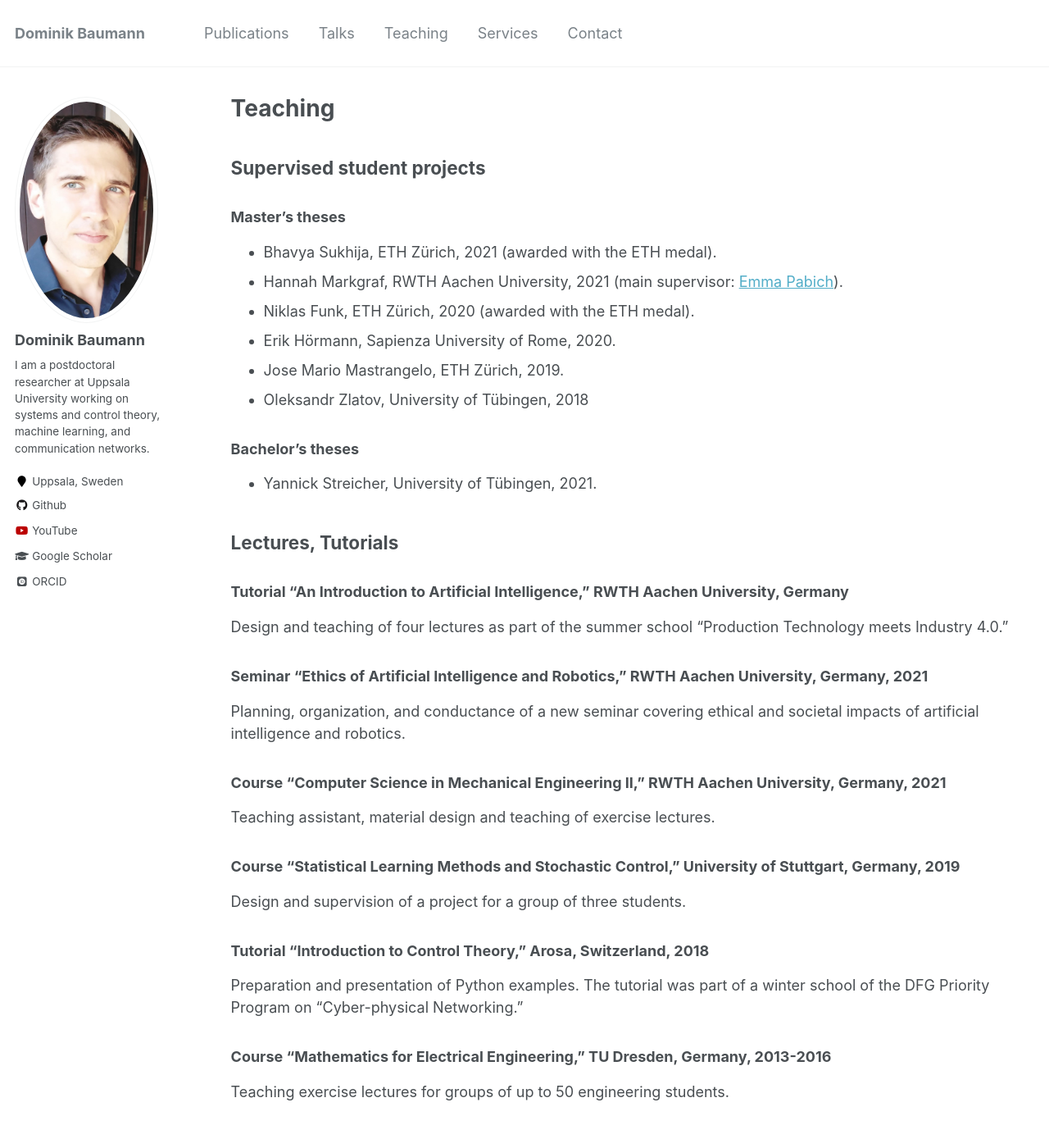
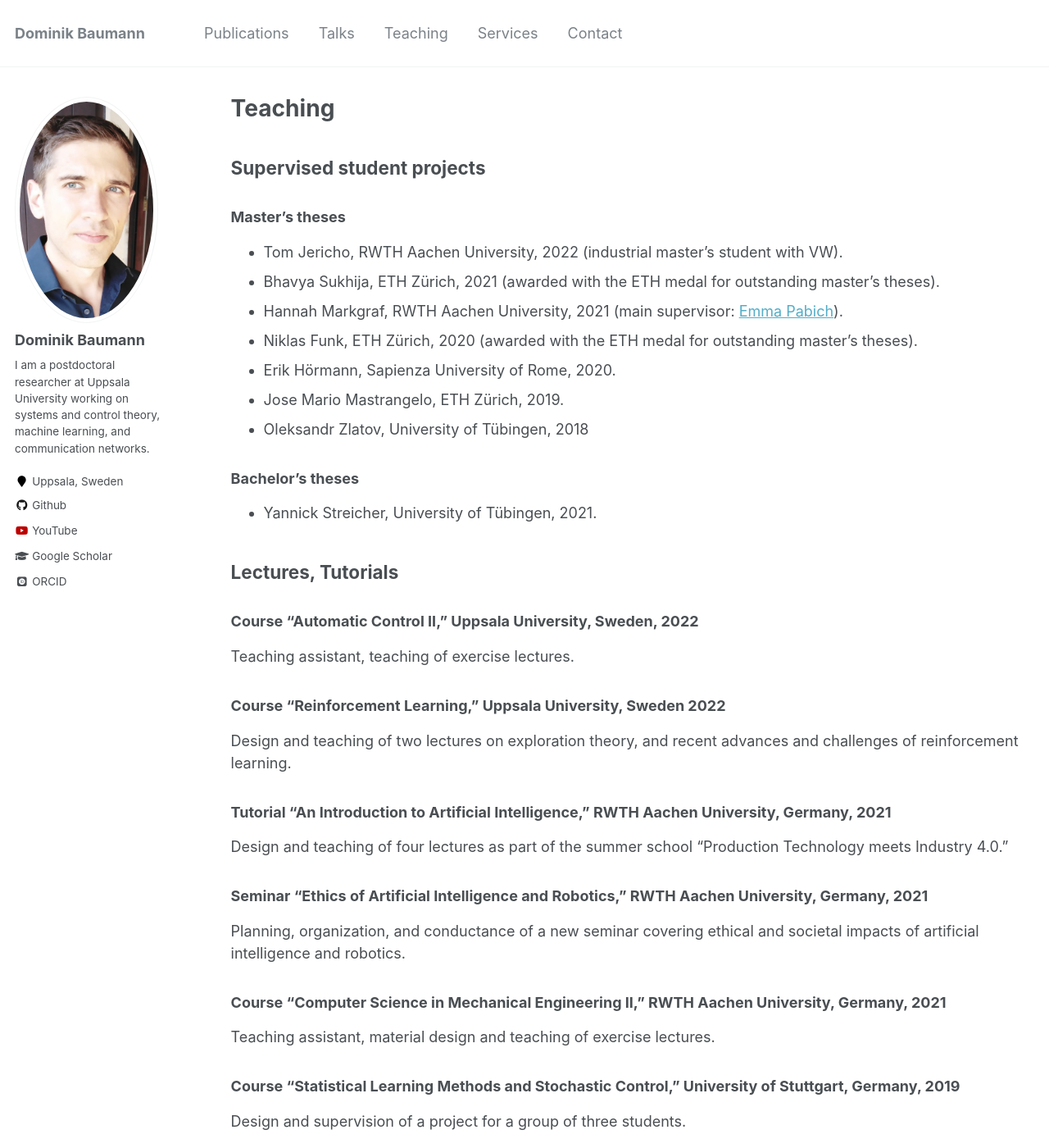
Before and after one commit to baumanndominik/baumanndominik.github.io, a Jekyll site: the page built from _pages/teaching.md, in a window 1280 px wide and 1400 px high. Shown: the whole window at 82% size. Built offline with Jekyll 4.4.1, drawn with Linux system fonts in a browser that asks for light colours; some web fonts are replaced.

Commit message:
teaching updates

```diff
--- a/_pages/teaching.md
+++ b/_pages/teaching.md
@@ -7,9 +7,10 @@ author_profile: true
 
 ## Supervised student projects
 ### Master's theses
-* Bhavya Sukhija, ETH Zürich, 2021 (awarded with the ETH medal).
+* Tom Jericho, RWTH Aachen University, 2022 (industrial master's student with VW).
+* Bhavya Sukhija, ETH Zürich, 2021 (awarded with the ETH medal for outstanding master's theses).
 * Hannah Markgraf, RWTH Aachen University, 2021 (main supervisor: [Emma Pabich](https://www.dsme.rwth-aachen.de/cms/DSME/Das-Institut/Team-CMS-Artikel-/~jlrop/Emma-Pabich/lidx/1/)).
-* Niklas Funk, ETH Zürich, 2020 (awarded with the ETH medal).
+* Niklas Funk, ETH Zürich, 2020 (awarded with the ETH medal for outstanding master's theses).
 * Erik Hörmann, Sapienza University of Rome, 2020.
 * Jose Mario Mastrangelo, ETH Zürich, 2019.
 * Oleksandr Zlatov, University of Tübingen, 2018
@@ -19,7 +20,13 @@ author_profile: true
 
 ## Lectures, Tutorials
 
-### Tutorial "An Introduction to Artificial Intelligence," RWTH Aachen University, Germany
+### Course "Automatic Control II," Uppsala University, Sweden, 2022
+Teaching assistant, teaching of exercise lectures.
+
+### Course "Reinforcement Learning," Uppsala University, Sweden 2022
+Design and teaching of two lectures on exploration theory, and recent advances and challenges of reinforcement learning.
+
+### Tutorial "An Introduction to Artificial Intelligence," RWTH Aachen University, Germany, 2021
 Design and teaching of four lectures as part of the summer school  "Production Technology meets Industry 4.0."
 
 ### Seminar "Ethics of Artificial Intelligence and Robotics," RWTH Aachen University, Germany, 2021
```
